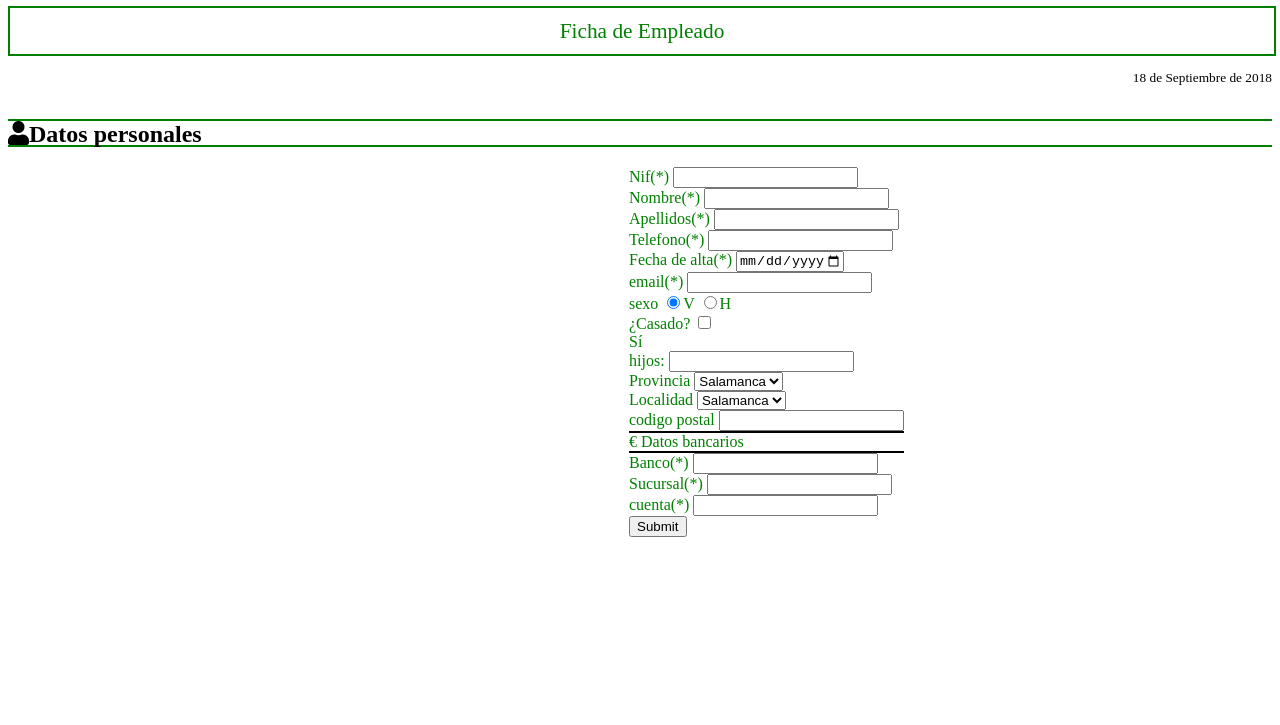
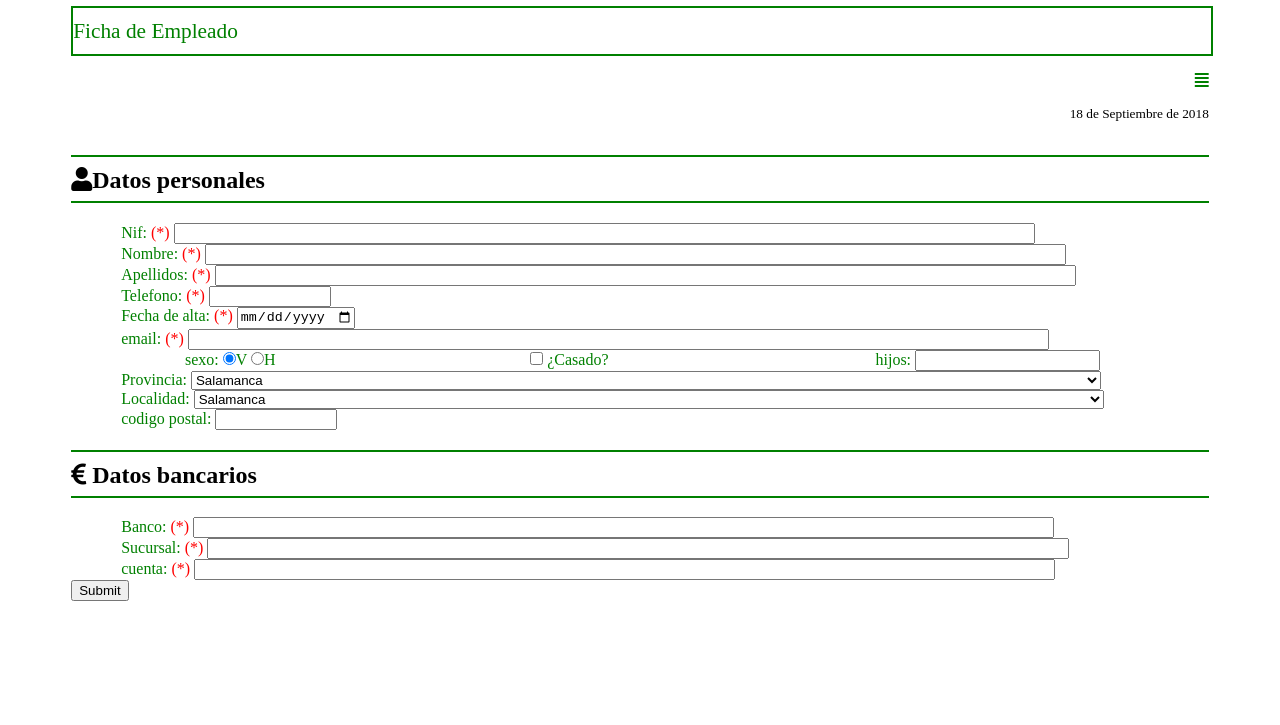
Before and after one commit to marcosfb10/Practica1, a plain HTML site: page index.html in a window 1280 px wide. Shown: the part 75-800 px from the top of the page. Drawn offline with Linux system fonts and the light colour scheme; a web font is replaced by a local one.

Commit message:
version 0.2 practica mateo

```diff
--- a/index.html
+++ b/index.html
@@ -14,104 +14,145 @@
                 <h1>Empresa S.A</h1>
             </div>
             <span>Ficha de Empleado</span>
+
+            <ul>
+                <li class="fas fa-align-justify">
+                    <ul>
+                        <li class="fas fa-home">Inicio</li>
+                        <li class="fas fa-calculator">Ventas</li>
+                        <li class="fas fa-book">Contabilidad</li>
+                        <li class="fas fa-clipboard">Formulario</li>
+                        <li class="fas fa-chart-pie">Informes</li>
+                    </ul>
+                </li>
+            </ul>
+
+
+
+
+
             <p>18 de Septiembre de 2018</p>
+            <form>
                 <h2 class="fas fa-user">Datos personales</h2>
-            <form>
+
+
+                <article>
                     <div>
-                    <label>Nif(*)</label>
-                    <input type="text" pattern="[0-9]{7,8}[A-HJ-NP-TV-Z]" name="nif" required/><br>
-
-                </div>
-
-                <div>
-                    <label>Nombre(*)</label>
-                    <input type="text" pattern="[A-NÑO-Z]([a-nño-z]?){29}" name="nombre" required/><br>
-                </div>
-
-                <div>
-                    <label>Apellidos(*)</label>
-                    <input type="text" pattern="[A-NÑO-Z]([a-nño-z]?){49}" name="apellidos" required/><br>
-                </div>
-
-                <div>
-                    <label>Telefono(*)</label>
-                    <input type="number" name="telefono" pattern="[0-9]{9}" required/><br>
+                        <label for="idNif">Nif: <span class="requerido">(*)</span></label>
+                        <input type="text" id="idNif" pattern="[0-9]{7,8}[A-HJ-NP-TV-Z]" name="nif"  required/><br>
                     </div>
 
 
                     <div>
-                    <label>Fecha de alta(*)</label>
-                    <input type="date" name="fechaAlta" min="2000-01-01" max="2050-12-31" required/><br>
+                        <label for="idNombre">Nombre: <span class="requerido">(*)</span></label>
+                        <input type="text" id="idNombre" pattern="[A-NÑO-Z]([a-nño-z]?){29}" name="nombre"  required/><br>
                     </div>
 
 
                     <div>
-                    <label>email(*)</label>
-                    <input type="email" name="email" required/><br>
+                        <label for="idApe">Apellidos: <span class="requerido">(*)</span></label>
+                        <input type="text" id="idApe" pattern="[A-NÑO-Z]([a-nño-z]?){49}" name="apellidos" required/><br>
                     </div>
 
 
                     <div>
-                    <label>sexo</label>
-                    <input type="radio" name="genero" value="V" checked required>V
-                    <input type="radio" name="genero" value="H">H<br>
-                </div>
-
-                <div>
-                    <label for="chkEstadoCivil">¿Casado?</label>
-                    <input type="checkbox" id="chkEstadoCivil" name="estadoCivil" value="C">
-                </div>
-
-                <span>Sí</span><br>
-                <div>
-                    <label for="idHijos">hijos:</label>
-                    <input type="number" id="idHijos" pattern="([0-9]?){20}" name="numeroHijos"/>
-                </div>
-
-                <div>
-                    <label>Provincia</label>
-                    <select required>
-                        <option value="0">Salamanca</option>
-
-                    </select><br>
-                </div>
-
-                <div>
-                    <label>Localidad</label>
-                    <select required>
-                        <option value="0">Salamanca</option>
-
-                    </select><br>
-                </div>
-
-                <div>
-                    <label>codigo postal</label>
-                    <input type="number"/><br>
+                        <label for="idTel">Telefono: <span class="requerido">(*)</span></label>
+                        <input type="number" id="idTel" name="telefono" pattern="[0-9]{9}" required/><br>
                     </div>
 
 
-                <div style="border:2px solid black; border-left:none; border-right:none;">€ Datos bancarios</div>
+
+
                     <div>
-                    <label>Banco(*)</label>
-                    <input type="text"/><br>
+                        <label for="idFechaAlta">Fecha de alta: <span class="requerido">(*)</span></label>
+                        <input type="date" id="idFechaAlta" name="fechaAlta" min="2000-01-01" max="2050-12-31" required/><br>
+                    </div>
+
+
+
+
+                    <div>
+                        <label for="idEmail">email: <span class="requerido">(*)</span></label>
+                        <input type="email" id="idEmail" name="email" required/><br>
+                    </div>
+
+                </article>
+
+
+
+
+
+                <div>
+                    <label for="idSexo">sexo: </label>
+                    <input type="radio" id="idSexo" name="genero" value="V" checked required>V
+                    <input type="radio" id="idSexo" name="genero" value="H">H
                 </div>
 
 
                 <div>
-                    <label>Sucursal(*)</label>
-                    <input type="text"/><br>
+                    <input type="checkbox" id="chkEstadoCivil" name="estadoCivil" value="C">
+                    <label for="chkEstadoCivil">¿Casado?</label>
                 </div>
 
+
                 <div>
-                    <label>cuenta(*)</label>
-                    <input type="text" pattern="[0-9]{4}-[0-9]{4}-[0-9]{2}-[0-9]{10}"/><br>
+                    <label for="idHijos">hijos: </label>
+                    <input type="number" id="idHijos" pattern="([0-9]?){20}" name="numeroHijos"/>
+                </div><br>
+
+                <article>
+                    <div>
+                        <label for="idProv">Provincia: </label>
+                        <select required>
+                            <option value="0" id="idProv">Salamanca</option>
+                        </select><br>
                     </div>
+
+
+                    <div>
+                        <label for="idLocal">Localidad: </label>
+                        <select required>
+                            <option value="0" id="idLocal">Salamanca</option>
+                        </select><br>
+                    </div>
+
+
+                    <div>
+                        <label for="idCP">codigo postal: </label>
+                        <input type="number" id="idCP"/><br>
+                    </div>
+
+                </article>
+
+
+
+                <h2 class="fas fa-euro-sign"> Datos bancarios</h2>
+
+                <article>
+                    <div>
+                        <label for="idBanco">Banco: <span class="requerido">(*)</span></label>
+                        <input type="text" id="idBanco" required/><br>
+                    </div>
+
+
+                    <div>
+                        <label for="idSucursal">Sucursal: <span class="requerido">(*)</span></label>
+                        <input type="text" id="idSucursal"/><br>
+                    </div>
+
+
+                    <div>
+                        <label for="idCuenta">cuenta: <span class="requerido">(*)</span></label>
+                        <input type="text" id="idCuenta" pattern="[0-9]{4}-[0-9]{4}-[0-9]{2}-[0-9]{10}"/><br>
+                    </div>
+
+                </article>
+
+
 
 
                 <input type="submit"/>
             </form>
-
-
         </main>
     </body>
 </html>
--- a/scss/index.scss
+++ b/scss/index.scss
@@ -6,7 +6,6 @@
             >div{
                 >h1{
                     font-family: 'Mansalva', cursive;
-
                 }
             }
         }
@@ -21,11 +20,9 @@
 @media screen and (min-width:641px){
     body{
         >main{
-            text-align: center;
-            width: 100%;
+            width: 90%;
             margin: 0 auto;
             >div{
-                text-align: center;
                 >h1{
                     width: 100%;
                 }
@@ -38,11 +35,48 @@
                 padding-top: 0.5em;
                 padding-bottom: 0.5em;
             }
+            >ul{
+                text-align: right;
+                >li{
+                    >ul{
+                        padding: 0;
+                        margin: 0;
+                        display: none;
+                        list-style: none;
+                        >li{
+                            display: block;
+                        }
+
+                    }
+
+                }
+                >li:hover{
+                    >ul{
+                        text-align: left;
+                        display:block;
+                        background-color:darkgreen;
+                        >li{
+                            display: list-item;
+                            color: lightgreen;
+                        }
+                        >li:hover{
+                            background-color:lightgreen;
+                            color:darkgreen;
+                        }
+                    }
+                }
+            }
+
             >p{
                 text-align: right;
                 color: black;
                 font-size: 10pt;
             }
+            >form{
+                display: inline-block;
+                margin: 0 auto;
+                width: 100%;
+
                 >h2{
                     width: 100%;
                     text-align: left;
@@ -50,12 +84,58 @@
                     border:2px solid green;
                     border-left: none;
                     border-right: none;
+                    padding-bottom: 10px;
+                    padding-top: 10px;
                 }
-            >form{
+                >div{
+                    width: 100%;
+                    >label{
+                        >span.requerido{
+                            content: "(*)";
+                            color: red;
+                        }
+                    }
+
+                }
+                >article{
+                    >div{
+                        width: 100%;
+                        >label,input{
+                            >span.requerido{
+                                content: "(*)";
+                                color: red;
+                            }
+                        }
+                        >input[type=number], input[type=date]{
+                            width: 10%;
+                        }
+                        >label{
+                            margin-left: 50px;
+                            width: 10%;
+
+                        }
+                        >input{
+                            width: 75%;
+                        }
+                        >select{
+                            width: 80%;
+                        }
+
+                    }
+
+
+
+                }
+
+                >div{
                     display: inline-block;
-                text-align: left;
-                margin-left: 20%;
+                    margin-left: 10%;
+                    width: 20%;
+                    >label,input{
+                        margin: 0 auto;
 
+                    }
+                }
 
             }
 
```
Also changed, not shown: css/index.css, 1 other file. Lines whose indentation alone changed are shown as unchanged.
